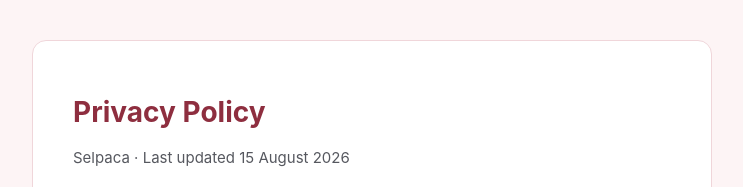
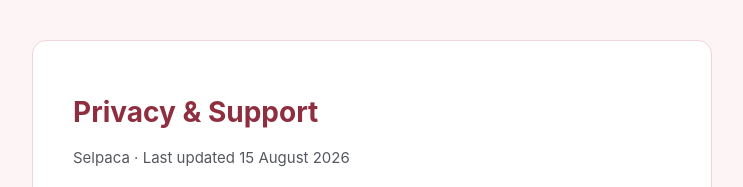
Before and after one commit to Piraeus-Technology/selpaca-privacy, a plain HTML site: page index.html in a window 1280 px wide. Shown: the top 187 px of the page, without its empty margins (268-1011 px from the left). Drawn offline with Linux system fonts and the light colour scheme.

Commit message:
Title the page as privacy and support, matching its role

```diff
--- a/index.html
+++ b/index.html
@@ -55,7 +55,7 @@
 </head>
 <body>
   <div class="container">
-    <h1>Privacy Policy</h1>
+    <h1>Privacy &amp; Support</h1>
     <p class="subtitle">Selpaca &middot; Last updated 15 August 2026</p>
 
     <div class="highlight">
```
